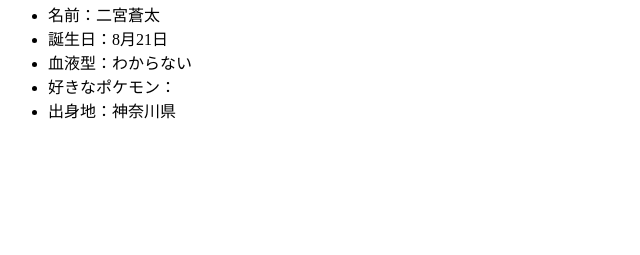
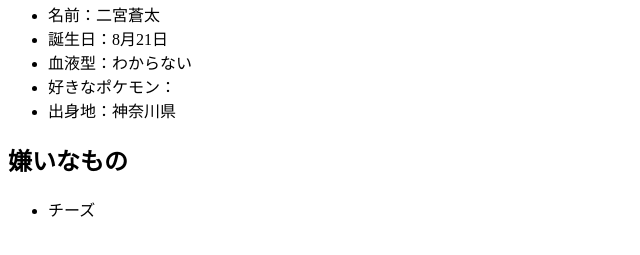
Before and after one commit to s2322103/DSpro, a plain HTML site: page index.html in a window 1280 px wide. Shown: the part 87-342 px from the top of the page, without its empty margins (0-640 px from the left). Drawn offline with Linux system fonts and the light colour scheme.

Commit message:
嫌いな食べ物を追記

```diff
--- a/index.html
+++ b/index.html
@@ -14,7 +14,12 @@
     <li>血液型：わからない</li>
     <li>好きなポケモン：</li>
     <li>出身地：神奈川県</li>
+   </ul>
 
+    <h2>嫌いなもの</h2>
+    <ul>
+
+    <li>チーズ</li>
 
    </ul>
 </body>
```
